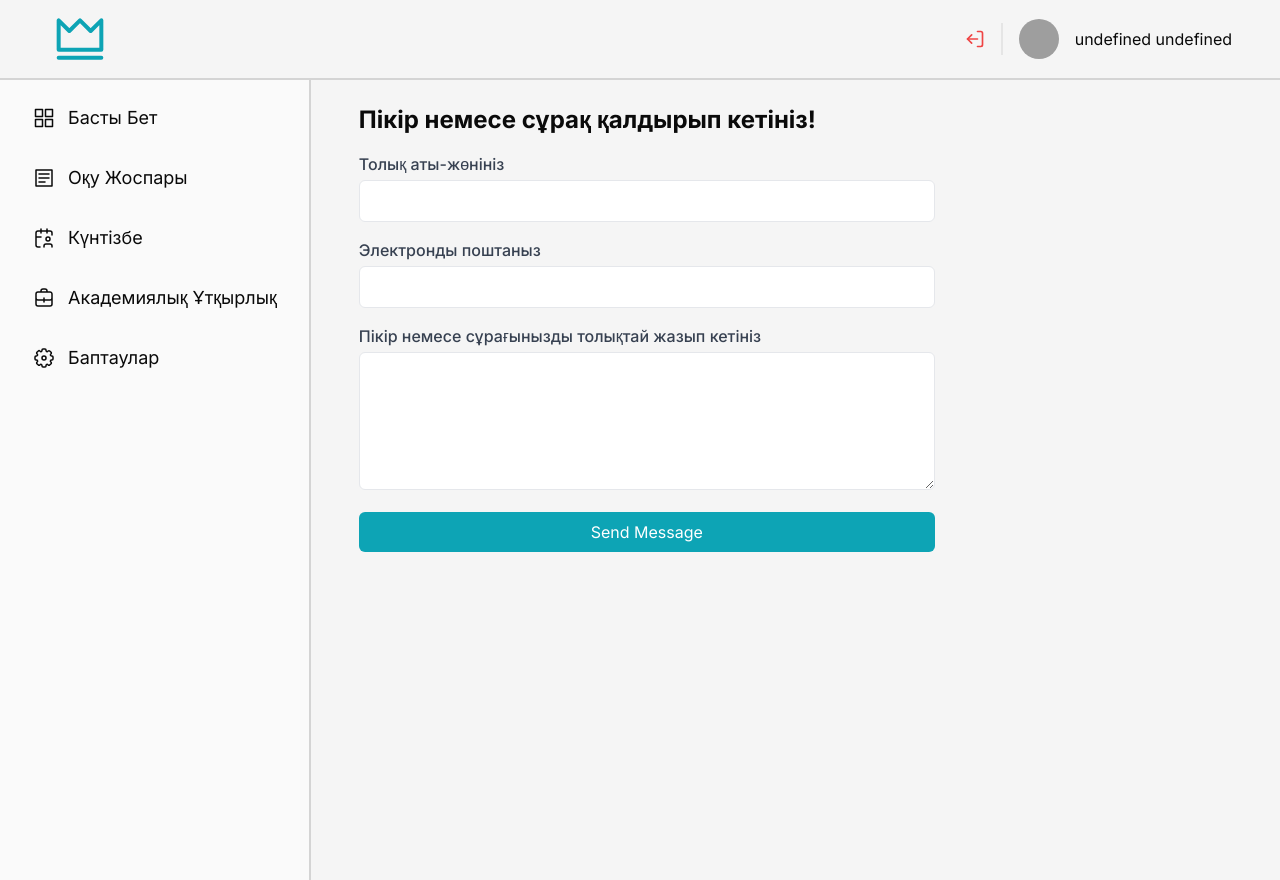
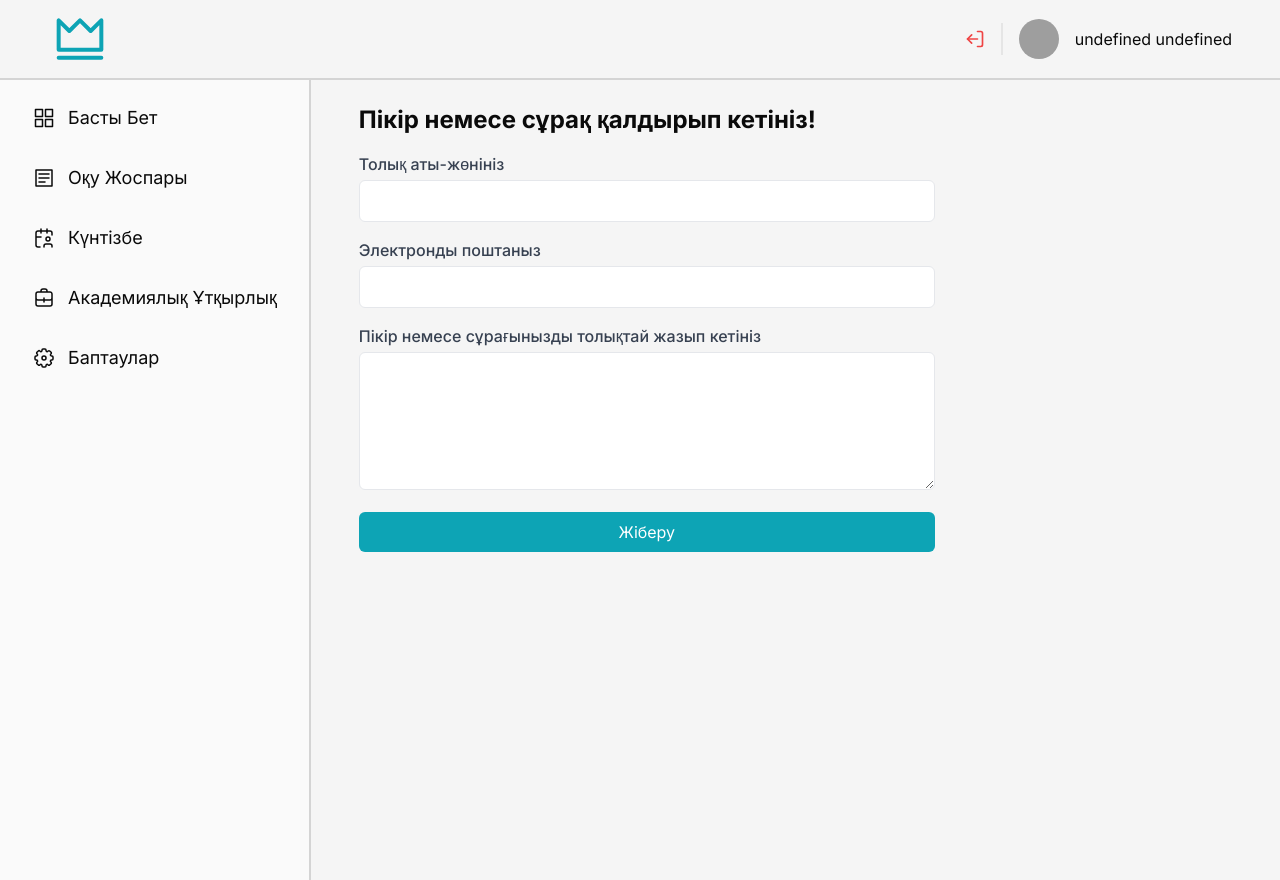
Before and after one commit to ye1sultan/students, a Next.js app: page /app/review in a window 1280 px wide. Built offline with nearby package versions, Linux system fonts and the light colour scheme; no server answers; grey boxes are pictures that could not be loaded.

Commit message:
fix: send email button from eng to ka

```diff
--- a/src/app/app/review/page.tsx
+++ b/src/app/app/review/page.tsx
@@ -97,7 +97,7 @@ export default function Review() {
           disabled={loading}
           className="w-full bg-primary text-white p-2 rounded-md"
         >
-          {loading ? "Sending..." : "Send Message"}
+          {loading ? "Жіберілуде..." : "Жіберу"}
         </button>
         {error && <p className="mt-4 text-red-500">{error}</p>}
       </div>
```
